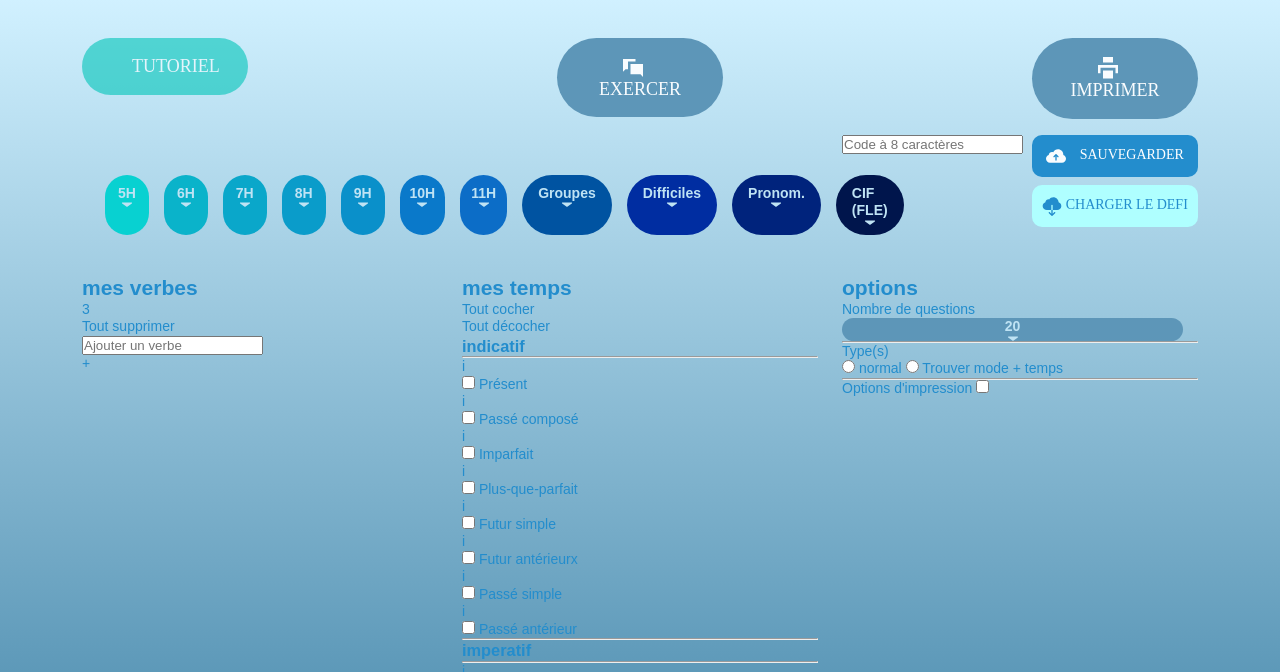
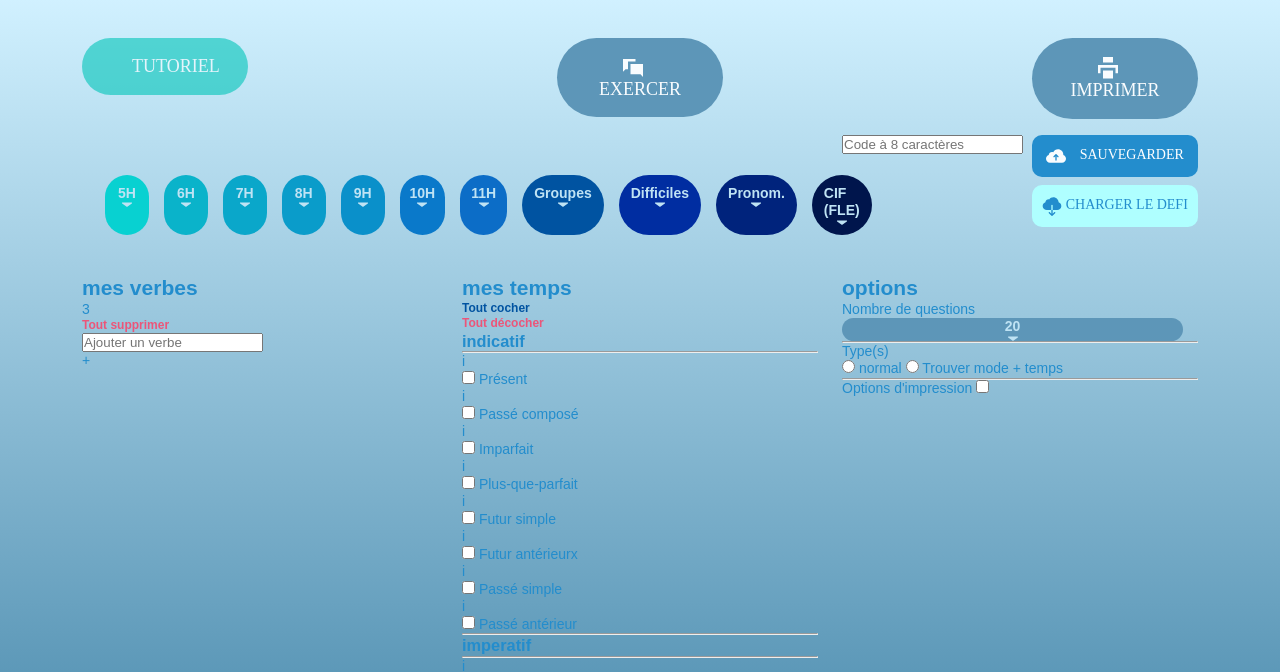
Before and after one commit to maevachristan/Tatitotu-Site-, a website built with Parcel: page src/index.html in a window 1280 px wide. Shown: the part 117-789 px from the top of the page. Built offline with nearby package versions, Linux system fonts and the light colour scheme.

Commit message:
les mesures ne sont pas les bonnes partout, on va recommencer toute la css pour faire ça mieux

```diff
--- a/src/index.html
+++ b/src/index.html
@@ -77,7 +77,7 @@
           <div class="col-4">
             <div class="row">
               <div class="col-6">
-                <input class="typing-bar" type="text" name="download-code" placeholder="Code à 8 caractères">
+                <input class="typing-bar code" type="text" name="download-code" placeholder="Code à 8 caractères">
               </div>
               <div class="col-6">
                 <div class="need-button save">
@@ -101,9 +101,9 @@
                 <h2>mes verbes</h2>
                 <div class="verbs-total">3</div>
               </div>
-              <p class="unclick-to">Tout supprimer</p>
+              <p class="click-to unselect">Tout supprimer</p>
               <div class="add-verbs-section">
-                <input class="typing-bar" type="text" name="add-verb" placeholder="Ajouter un verbe">
+                <input class="typing-bar choose" type="text" name="add-verb" placeholder="Ajouter un verbe">
                 <div class="typing-bar-add">+</div>
               </div>
             </div>
@@ -113,8 +113,8 @@
               <div class="card-banner">
                 <h2>mes temps</h2>
               </div>
-              <p class="click-to">Tout cocher</p>
-              <p class="unclick-to">Tout décocher</p>
+              <p class="click-to select-all">Tout cocher</p>
+              <p class="click-to unselect">Tout décocher</p>
               <div class="tense">
                 <h3>indicatif</h3>
                 <hr>
--- a/src/scss/main.scss
+++ b/src/scss/main.scss
@@ -6,6 +6,8 @@
 @import "modules/_main-buttons.css";
 @import "modules/_dropdown-button.css";
 @import "modules/_need-button.css";
+@import "modules/_click-to.css";
+@import "modules/_typing-bar.css";
 
 // .row + .row {
 //     margin-top: 16px;
--- /dev/null
+++ b/src/scss/modules/_click-to.css
@@ -0,0 +1,9 @@
+.click-to {
+    color: #ec5579;
+    font-size: 12px;
+    font-weight: 900;
+}
+
+.select-all {
+    color: #0053a1;
+}
--- a/src/scss/modules/_dropdown-button.css
+++ b/src/scss/modules/_dropdown-button.css
@@ -68,5 +68,5 @@
 }
 
 .groups, .hard, .pronominals, .cif {
-    padding: 10px 16px;
+    padding: 10px 12px;
 }
```
Also changed, not shown: src/scss/_base.scss (line endings or trailing spaces), src/scss/modules/_typing-bar.css (added).
